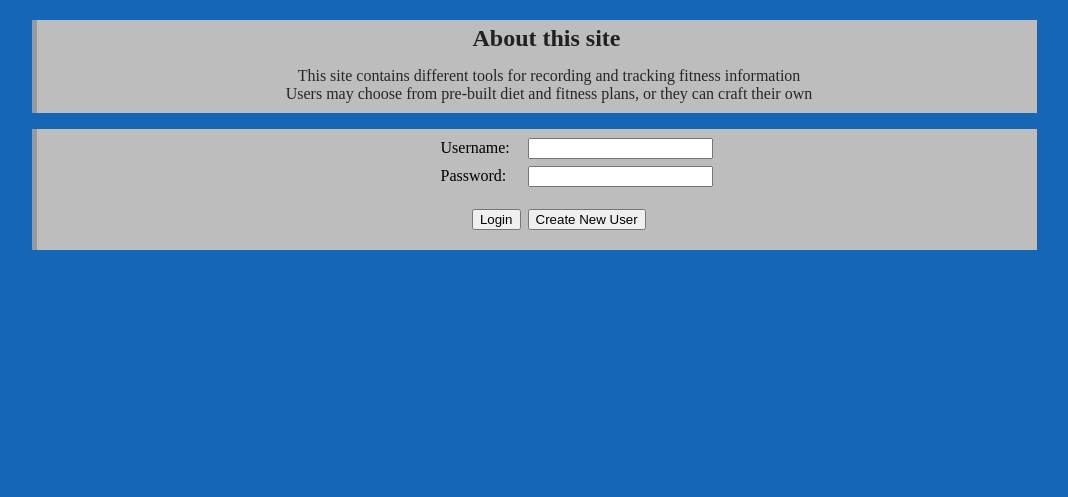
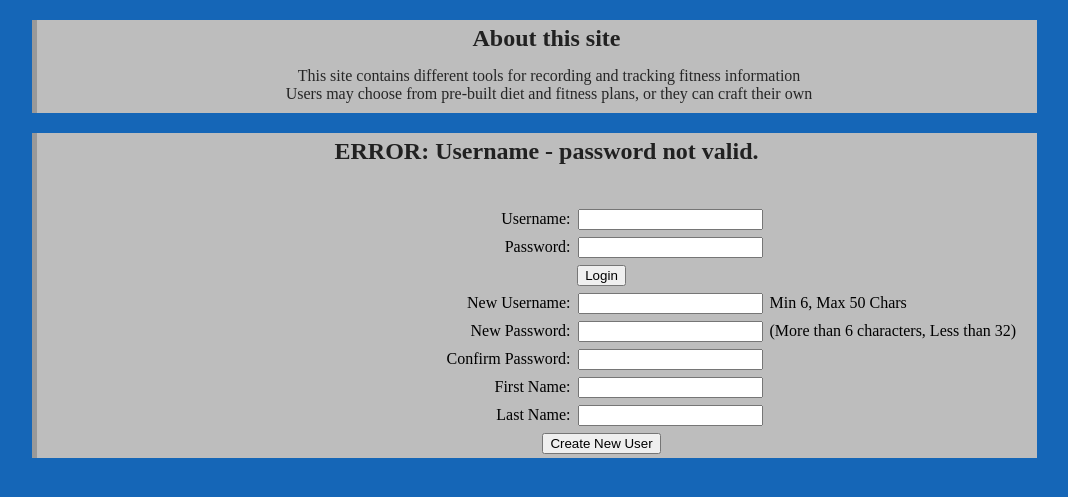
Before and after one commit to matthew-kuhn/FitnessTracker, a PHP site: page /index.php?err=2 in a window 1280 px wide. Shown: the part 105-602 px from the top of the page, without its empty margins (106-1174 px from the left). Run offline with PHP 8.4, Linux system fonts and the light colour scheme.

Commit message:
add login functionality with database, begin adding new user functionality

```diff
--- a/src/index.php
+++ b/src/index.php
@@ -18,6 +18,49 @@
 		        }
 		        else
 		          return true;
+		      }
+
+		      function checkNewUser(){
+		      	var username = document.forms["new_user"]["newusername"].value;
+		      	var password = document.forms["new_user"]["newpassword"].value;
+		      	var password_conf = document.forms["new_user"]["newpassword_conf"].value;
+		      	var fname = document.forms["new_user"]["firstname"].value;
+		      	var lname = document.forms["new_user"]["lastname"].value;
+		      	var pass_regex = new RegExp("^[a-zA-Z0-9!@#\$%\^\&*\)\(+=._-]{6,32}$");
+		      	var name_regex = new RegExp("^[a-zA-Z]{1,20}$");
+		      	var username_regex = new RegExp("^[a-zA-Z0-9!@#\$%\^\&*\)\(+=._-]{6,50}$");
+
+		      	// alert(username);
+		      	if(!username_regex.test(username)){
+		      		document.getElementById('formFeedback').innerHTML = "Error: Username does not fit requirements";
+		      		document.getElementById('newusername').style.cssText = "border: 3px solid red";
+		      		return false;
+		      	}
+		      	else if(password != password_conf){
+		      		document.getElementById('formFeedback').innerHTML = "Error: Passwords do not match";
+		      		document.getElementById('newpassword').style.cssText = "border: 3px solid red";
+		      		document.getElementById('newpassword_conf').style.cssText = "border: 3px solid red";
+		      		return false;
+		      	}
+		      	else if(!pass_regex.test(password)){
+		      		document.getElementById('formFeedback').innerHTML = "Error: Password does not fit requirements";
+		      		document.getElementById('newpassword').style.cssText = "border: 3px solid red";
+		      		document.getElementById('newpassword_conf').style.cssText = "border: 3px solid red";
+		      		return false;
+		      	}
+		      	else if(!name_regex.test(fname)){
+		      		document.getElementById('formFeedback').innerHTML = "Error: Name longer than 20 chars, or does not contain only letters";
+		      		document.getElementById('firstname').style.cssText = "border: 3px solid red";
+		      		return false;
+		      	}
+		      	else if(!name_regex.test(lname)){
+		      		document.getElementById('formFeedback').innerHTML = "Error: Name longer than 20 chars, or does not contain only letters";
+		      		document.getElementById('lastname').style.cssText = "border: 3px solid red";
+		      		return false;
+		      	}
+		      	else{
+		      		return true;
+		      	}
 		      }
 		</script>
 	</head>
@@ -59,23 +102,49 @@
 			<!-- login form or create user form-->
 			<form name="loginForm" method="post" id="login_form" action="checklogin.php" onsubmit="return checkLoginForm()">
 				<table border="0" cellpadding="3" cellspacing="1" style="margin-left: 400px; padding-top: 5px">
+					<h2 id="formFeedback"><?php
+                          if (isset($_GET['err'])) {echo 'ERROR: Username - password not valid.'; }
+                        ?><h2>
                   <tr>
-                  	<td style="width:80px">Username:</td>
+                  	<td style="width:80px; text-align: right">Username:</td>
                   	<td ><input type="text" name="myusername" id="myusername" required ></td>
                   </tr>
                   <tr>
-                  	<td style="width:80px">Password:</td>
+                  	<td style="width:80px; text-align: right">Password:</td>
                   	<td><input type="password" name="mypassword" id="mypassword" required></td>
                   </tr>
                   <tr >
-                  	<td style="text-align: right"><input type="submit" name="submit" value="Login"></td>
+                  	<td style="text-align: center;" colspan="2"><input type="submit" name="submit" value="Login"></td>
             </form>
-                  	<td style="text-align: left;">
-                  		<form name="newUser" method="get" id="newUser" action="create_user.php" onsubmit=" ? ">
-                  			<input type="submit" name="newUser" value="Create New User" style="margin-top:15px">
-                  		</form>
-                  	</td>
                   </tr>
+              <form method="post" id="new_user" action="create_user.php" onsubmit="return checkNewUser();">
+                  <tr>
+                  	<td style="width: 110px; text-align: right">New Username:</td>
+                  	<td><input type="text" name="newusername" id="newusername" required></td>
+                  	<td>Min 6, Max 50 Chars</td>
+                  </tr>
+                  <tr>
+                  	<td style="width: 110px; text-align: right">New Password:</td>
+                  	<td><input type="password" name="newpassword" id="newpassword" required></td>
+                  	<td> (More than 6 characters, Less than 32)</td>
+                  </tr>
+                  <tr>
+                  	<td style="width:130px; text-align: right">Confirm Password:</td>
+                  	<td><input type="password" name="newpassword_conf" id="newpassword_conf" required></td>
+                  </tr>
+                  <tr>
+                  	<td style="text-align: right">First Name:</td>
+                  	<td><input type="text" name="firstname" id="firstname" required></td>
+                  </tr>
+                  <tr>
+                  	<td style="text-align: right">Last Name:</td>
+                  	<td><input type="text" name="lastname" id="lastname" required></td>
+                  </tr>
+                  <tr>
+                  	<td colspan="2" style="text-align: center"><input type="submit" name="submit" value="Create New User"></td>
+                  </tr>
+
+              </form>
 				</table>
 			<?php } ?>
 		</div>
```
Also changed, not shown: src/checklogin.php (+50 -2 lines), src/create_user.php (+27 -0 lines).
